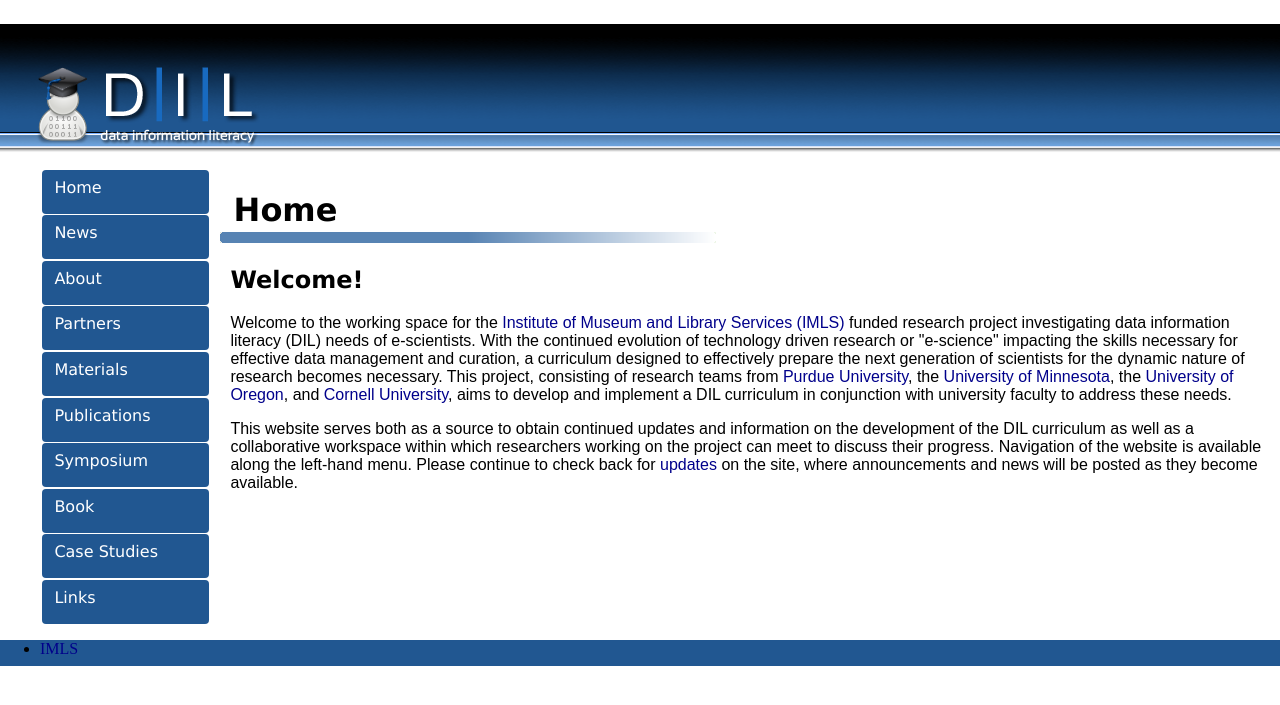
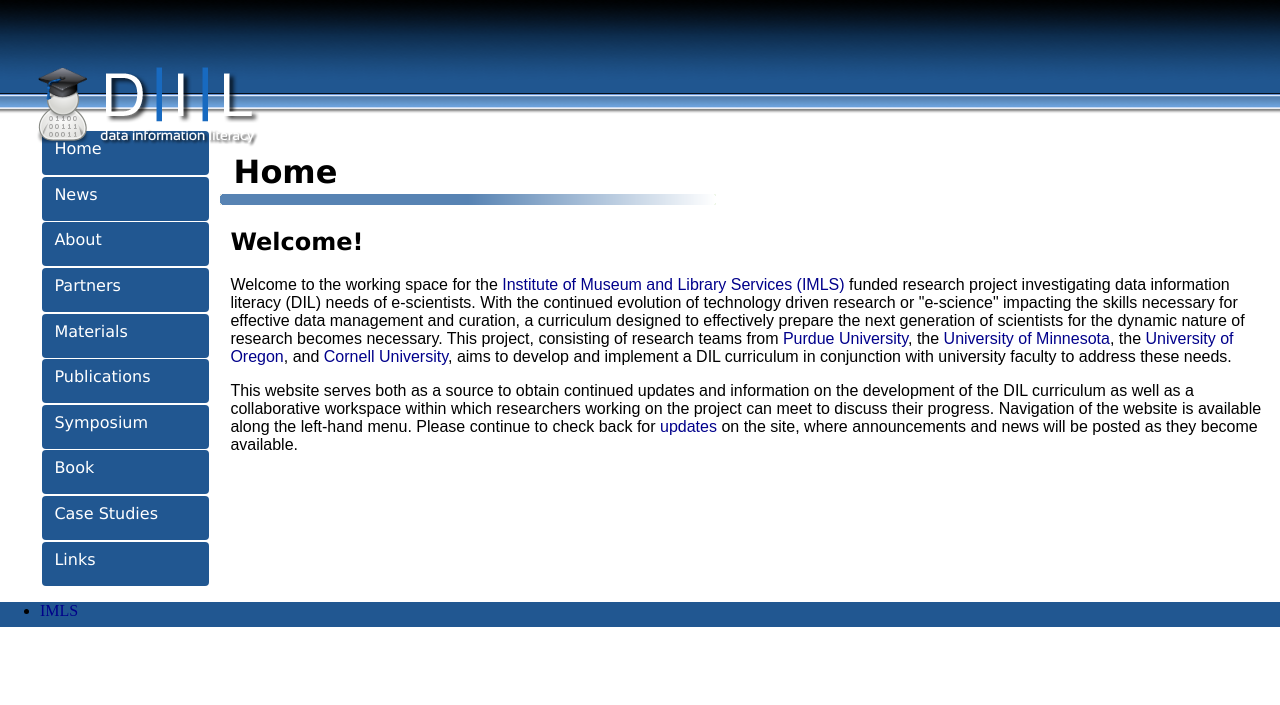
Before and after one commit to datainfolit/datainfolit, a Jekyll site: the page built from index.html, in a window 1280 px wide. Shown: the top 705 px of the page. Built offline with Jekyll 4.4.1, drawn with Linux system fonts in a browser that asks for light colours.

Commit message:
Update main.css

```diff
--- a/css/main.css
+++ b/css/main.css
@@ -89,7 +89,7 @@
     width: 100%;
     height: 1vw;
     padding-top: 4vw;
-    padding-bottom: 7vw;
+    padding-bottom: 4vw;
     padding-left: 2vw;
     padding-right: 2vw;
 }
```
